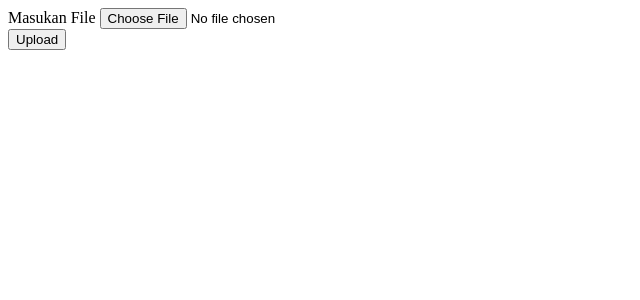
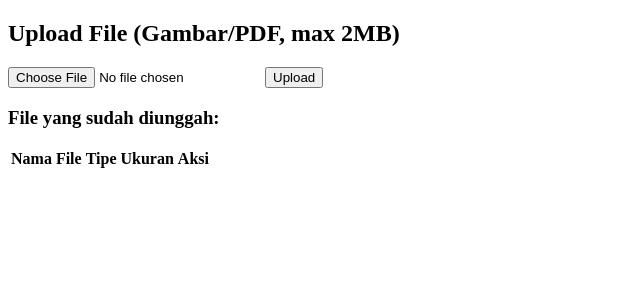
Before and after one commit to cavinhartono/sigra-web, a PHP site: page /upload_file.php in a window 1280 px wide. Shown: the top 300 px of the page, without its empty margins (0-640 px from the left). Run offline with PHP 8.4, Linux system fonts and the light colour scheme; lists and menus that the app fills with data are empty.

Commit message:
added Tugas Baru: Upload File

```diff
--- a/upload_file.php
+++ b/upload_file.php
@@ -1,70 +1,132 @@
+<?php
+session_start();
+
+define('UPLOAD_DIR', 'uploads/');
+
+if (!is_dir(UPLOAD_DIR)) {
+  mkdir(UPLOAD_DIR, 0777, true);
+}
+
+if ($_SERVER['REQUEST_METHOD'] == 'POST' && isset($_FILES['file'])) {
+  $file = $_FILES['file'];
+  $filename = basename($file['name']);
+  $filesize = $file['size'];
+  $filetype = $file['type'];
+  $filetmp = $file['tmp_name'];
+  $filetype = strtolower(pathinfo($filename, PATHINFO_EXTENSION));
+
+  $allowed_types = ['jpg', 'jpeg', 'png', 'pdf'];
+  $max_size = 2 * 1024 * 1024; // 2MB
+
+  if (!in_array($filetype, $allowed_types)) {
+    $_SESSION['error'] = 'Hanya file gambar (JPG, JPEG, dan PNG) dan PDF yang diperbolehkan!';
+  } elseif ($filesize > $max_size) {
+    $_SESSION['error'] = 'Ukuran file tidak boleh lebih dari 2MB!';
+  } else {
+    $destination = UPLOAD_DIR . time() . "_" . $filename;
+    if (move_uploaded_file($filetmp, $destination)) {
+      $_SESSION['success'] = 'File berhasil diunggah!';
+    } else {
+      $_SESSION['error'] = 'Gagal mengunggah file!';
+    }
+  }
+  header('Location: ' . $_SERVER['PHP_SELF']);
+  exit;
+}
+
+$uploaded_files = array_diff(scandir(UPLOAD_DIR), ['.', '..']);
+?>
+
 <!DOCTYPE html>
-<html lang="en">
+<html lang="id">
 
 <head>
   <meta charset="UTF-8">
   <meta name="viewport" content="width=device-width, initial-scale=1.0">
-  <title>Upload Files</title>
+  <title>Upload File Gambar atau PDF</title>
+  <style>
+    .result {
+      position: fixed;
+      top: 0;
+      left: 0;
+      width: 100%;
+      height: 100%;
+      display: grid;
+      place-content: center;
+      transition: 0.3s;
+      background: rgba(34, 34, 34, 0.75);
+      backdrop-filter: blur(32px);
+      display: none;
+    }
+
+    img {
+      height: 600px;
+    }
+  </style>
 </head>
 
 <body>
+  <h2>Upload File (Gambar/PDF, max 2MB)</h2>
   <?php
-  if (isset($_GET['status'])) {
-    if ($_GET['status'] == 'success') {
-      echo "<p style='color: green;'>File berhasil diunggah!</p>";
-    } elseif ($_GET['status'] == 'error') {
-      echo "<p style='color: red;'>Gagal mengunggah file!</p>";
-    }
+  if (isset($_SESSION['error'])) {
+    echo "<p style='color:red;'>" . $_SESSION['error'] . "</p>";
+    unset($_SESSION['error']);
+  }
+  if (isset($_SESSION['success'])) {
+    echo "<p style='color:green;'>" . $_SESSION['success'] . "</p>";
+    unset($_SESSION['success']);
   }
   ?>
-  <form method="POST" enctype="multipart/form-data">
-    <div class="input_fill">
-      <label for="file">Masukan File</label>
-      <input type="file" name="fileToUpload" id="file">
-    </div>
-    <button type="submit" name="submit">Upload</button>
+  <form method="post" enctype="multipart/form-data">
+    <input type="file" name="file" required>
+    <button type="submit">Upload</button>
   </form>
-  <?php
-  if ($_SERVER['REQUEST_METHOD'] == "POST") {
-    // if (isset($_POST["submit"])) {
-    //   $targetDir = "upload/";
-    //   $targetFile = $targetDir . basename($_FILES["fileToUpload"]["name"]);
-    //   $uploadOk = 1;
-    //   $fileType = strtolower(pathinfo($targetFile, PATHINFO_EXTENSION));
+  <h3>File yang sudah diunggah:</h3>
+  <table>
+    <thead>
+      <tr>
+        <th>Nama File</th>
+        <th>Tipe</th>
+        <th>Ukuran</th>
+        <th>Aksi</th>
+      </tr>
+    </thead>
+    <tbody>
+      <?php foreach ($uploaded_files as $file): ?>
+        <tr>
+          <td><?= htmlspecialchars($file) ?></td>
+          <td><?= strtoupper(pathinfo($file, PATHINFO_EXTENSION)) ?></td>
+          <td align="right"><?= round(filesize(UPLOAD_DIR . $file) / 1024, 2) ?> KB</td>
+          <td>
+            <?php if (preg_match('/\.(jpg|jpeg|png)$/i', $file)): ?>
+              <button onclick="document.querySelector('#result').style.display = 'block'">View</button>
+              <div id="result" class="result">
+                <div class="detail">
+                  <img src="uploads/<?= htmlspecialchars($file) ?>">
+                  <button id="close-modal">Close</button>
+                </div>
+              </div>
+            <?php else: ?>
+              <a href="uploads/<?= htmlspecialchars($file) ?>" target="_blank"> Download </a>
+            <?php endif; ?>
+          </td>
+        </tr>
+      <?php endforeach; ?>
+    </tbody>
+  </table>
+  <script>
+    document.querySelector("#close-modal").onclick = () => {
+      document.querySelector("#result").style.display = "none";
+    };
 
-    //   if (!is_dir($targetDir)) {
-    //     mkdir($targetDir, 0777, true);
-    //   }
-
-    //   if (file_exists($targetFile)) {
-    //     echo "Maaf, file sudah ada.";
-    //     $uploadOk = 0;
-    //   }
-
-    //   $allowedTypes = ["jpg", "jpeg", "png", "gif", "pdf", "docx"];
-    //   if (!in_array($fileType, $allowedTypes)) {
-    //     echo "Maaf, hanya file JPG, JPEG, PNG, GIF, PDF, dan DOCX yang diperbolehkan.";
-    //     $uploadOk = 0;
-    //   }
-
-    //   if ($_FILES["fileToUpload"]["size"] > 2 * 1024 * 1024) {
-    //     echo "Maaf, ukuran file terlalu besar (maksimal 2MB).";
-    //     $uploadOk = 0;
-    //   }
-
-    //   if ($uploadOk == 1) {
-    //     if (move_uploaded_file($_FILES["fileToUpload"]["tmp_name"], $targetFile)) {
-    //       header("Location: upload_file.php?status=success");
-    //     } else {
-    //       header("Location: upload_file.php?status=error");
-    //     }
-    //   } else {
-    //     header("Location: upload_file.php?status=error");
-    //   }
-    // }
-  }
-
-  ?>
+    window.onclick = (event) => {
+      let result = document.querySelector("#result");
+      if (event.target === modal) {
+        // result.classList.remove("active");
+        document.querySelector("#result").style.display = "none";
+      }
+    };
+  </script>
 </body>
 
 </html>
```
